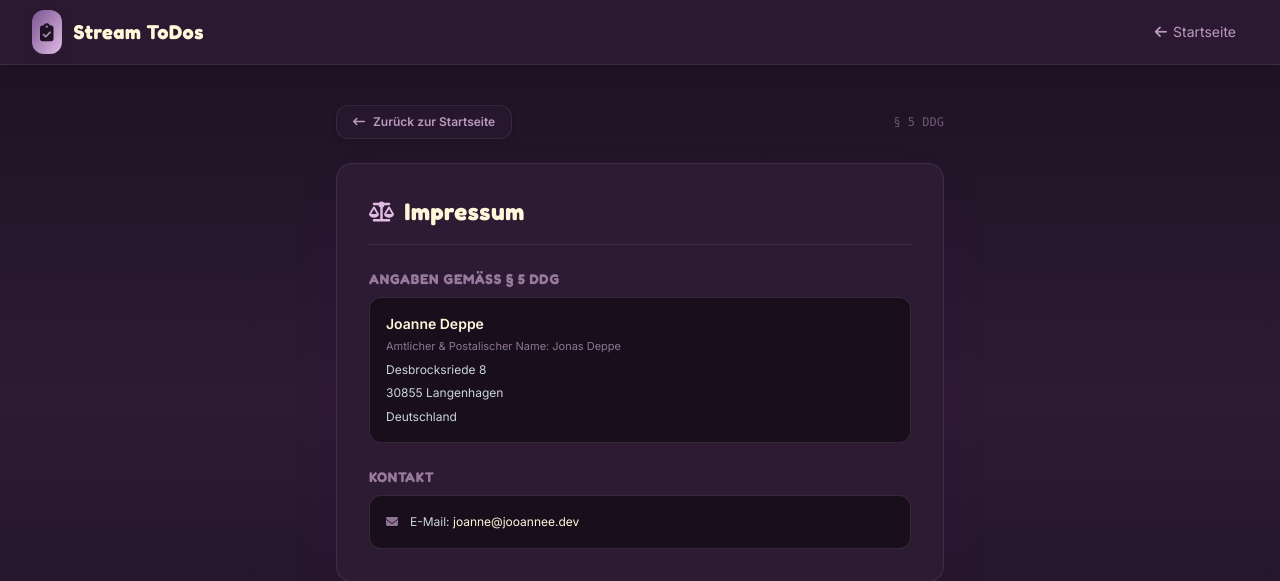
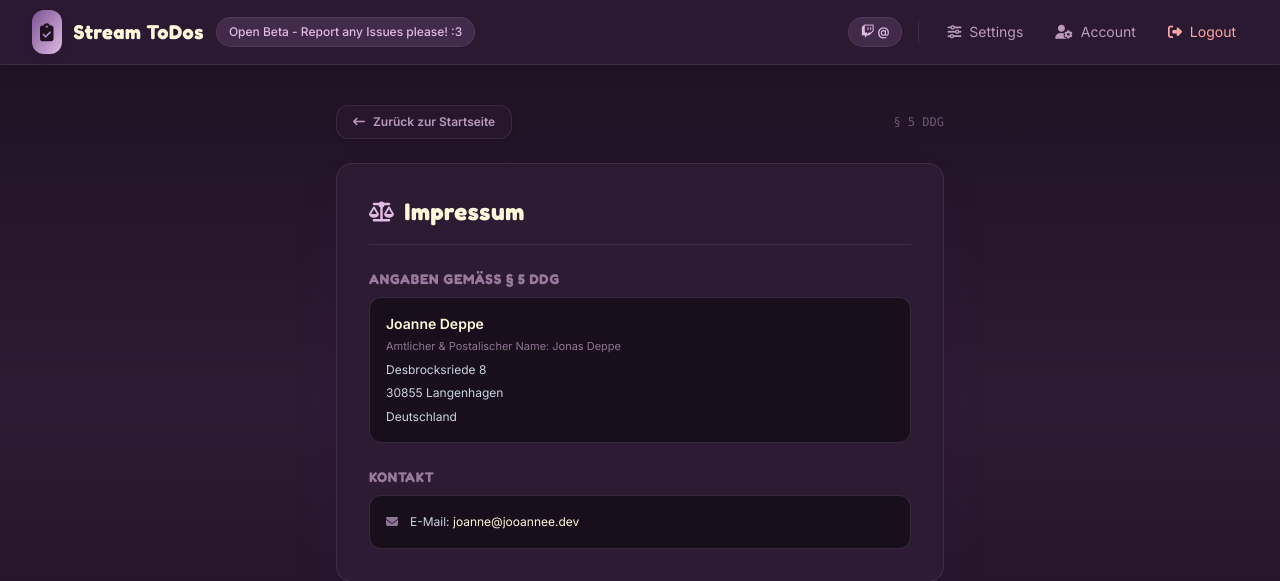
Before and after one commit to Jooannee/Stream-ToDos, a Django app: page /imprint/ in a window 1280 px wide. Shown: the top 581 px of the page. Run offline with Django 5.2, Linux system fonts and the light colour scheme; some libraries are stand-ins or nearby versions.

Commit message:
Move header to its own file. Also adopts standard header to imprint page.

```diff
--- /dev/null
+++ b/todos/templates/todos/header_partial.html
@@ -0,0 +1,36 @@
+<nav class="bg-dreamy-deep/90 border-b border-dreamy-lavender/10 sticky top-0 z-40 shadow-lg backdrop-blur-md">
+    <div class="max-w-7xl mx-auto px-4 sm:px-6 lg:px-8">
+        <div class="flex items-center justify-between h-16">
+            <div class="flex items-center gap-3">
+                <div class="bg-gradient-to-br from-dreamy-light to-dreamy-lavender p-2 rounded-xl flex items-center justify-center shadow-md shadow-dreamy-deep/50">
+                    <i class="fa-solid fa-clipboard-check text-dreamy-bg text-lg"></i>
+                </div>
+                <span class="font-display text-xl font-bold tracking-wide text-dreamy-cream">
+                    Stream ToDos
+                </span>
+                <span class="bg-dreamy-mid text-dreamy-lavender text-xs px-3 py-1.5 rounded-full font-medium border border-dreamy-lavender/10">Open Beta - Report any Issues please! :3</span>
+            </div>
+
+            <div class="flex items-center gap-4">
+                <div class="bg-dreamy-mid text-dreamy-lavender text-xs px-3 py-1.5 rounded-full font-medium border border-dreamy-lavender/10">
+                    <i class="fa-brands fa-twitch text-[13px]"></i>
+                    <span class="text-xs font-semibold">@{{ user.username }}</span>
+                </div>
+
+                <div class="h-6 w-[1px] bg-dreamy-lavender/10 hidden sm:block"></div>
+
+                <div class="flex items-center gap-2">
+                    <a href="{% url 'todos:settings' %}" class="text-xs sm:text-sm text-dreamy-lavender/80 hover:text-dreamy-cream px-3 py-2 rounded-md transition-colors hover:bg-dreamy-mid/40" title="Widget Settings">
+                        <i class="fa-solid fa-sliders sm:mr-1"></i> <span class="hidden sm:inline">Settings</span>
+                    </a>
+                    <a href="/accounts/" class="text-xs sm:text-sm text-dreamy-lavender/80 hover:text-dreamy-cream px-3 py-2 rounded-md transition-colors hover:bg-dreamy-mid/40" title="Account Settings">
+                        <i class="fa-solid fa-user-cog sm:mr-1"></i> <span class="hidden sm:inline">Account</span>
+                    </a>
+                    <a href="{% url 'account_logout' %}" class="text-xs sm:text-sm text-red-300 hover:text-red-200 px-3 py-2 rounded-md transition-colors hover:bg-red-950/20">
+                        <i class="fa-solid fa-right-from-bracket mr-1"></i> Logout
+                    </a>
+                </div>
+            </div>
+        </div>
+    </div>
+</nav>
--- a/todos/templates/todos/imprint.html
+++ b/todos/templates/todos/imprint.html
@@ -35,36 +35,7 @@
     <link href="https://fonts.googleapis.com/css2?family=Fredoka:wght@300..700&family=Inter:wght@300;400;500;600;700&display=swap" rel="stylesheet">
 </head>
 <body class="flex flex-col min-h-full font-sans bg-gradient-to-b from-dreamy-bg via-dreamy-deep to-dreamy-bg text-slate-200">
-
-    <nav class="bg-dreamy-deep/90 border-b border-dreamy-lavender/10 sticky top-0 z-40 shadow-lg backdrop-blur-md">
-        <div class="max-w-7xl mx-auto px-4 sm:px-6 lg:px-8">
-            <div class="flex items-center justify-between h-16">
-                <div class="flex items-center gap-3">
-                    <a href="{% url 'todos:index' %}" class="flex items-center gap-3 hover:opacity-95 transition-opacity">
-                        <div class="bg-gradient-to-br from-dreamy-light to-dreamy-lavender p-2 rounded-xl flex items-center justify-center shadow-md shadow-dreamy-deep/50">
-                            <i class="fa-solid fa-clipboard-check text-dreamy-bg text-lg"></i>
-                        </div>
-                        <span class="font-display text-xl font-bold tracking-wide text-dreamy-cream">
-                            Stream ToDos
-                        </span>
-                    </a>
-                </div>
-
-                <div class="flex items-center gap-4">
-                    {% if user.is_authenticated %}
-                        <a href="{% url 'todos:dashboard' %}" class="text-xs sm:text-sm text-dreamy-lavender/80 hover:text-dreamy-cream px-3 py-2 rounded-md transition-colors hover:bg-dreamy-mid/40 flex items-center gap-1.5">
-                            <i class="fa-solid fa-house-chimney"></i> <span class="hidden sm:inline">Dashboard</span>
-                        </a>
-                    {% else %}
-                        <a href="{% url 'todos:index' %}" class="text-xs sm:text-sm text-dreamy-lavender/80 hover:text-dreamy-cream px-3 py-2 rounded-md transition-colors hover:bg-dreamy-mid/40 flex items-center gap-1.5">
-                            <i class="fa-solid fa-arrow-left"></i> <span>Startseite</span>
-                        </a>
-                    {% endif %}
-                </div>
-            </div>
-        </div>
-    </nav>
-
+    {% include "todos/header_partial.html" %}
     <main class="flex-grow max-w-2xl w-full mx-auto px-4 sm:px-6 lg:px-8 py-10 flex flex-col gap-6">
 
         <div class="flex items-center justify-between">
```
Also changed, not shown: todos/templates/todos/dashboard.html (+1 -37 lines).
